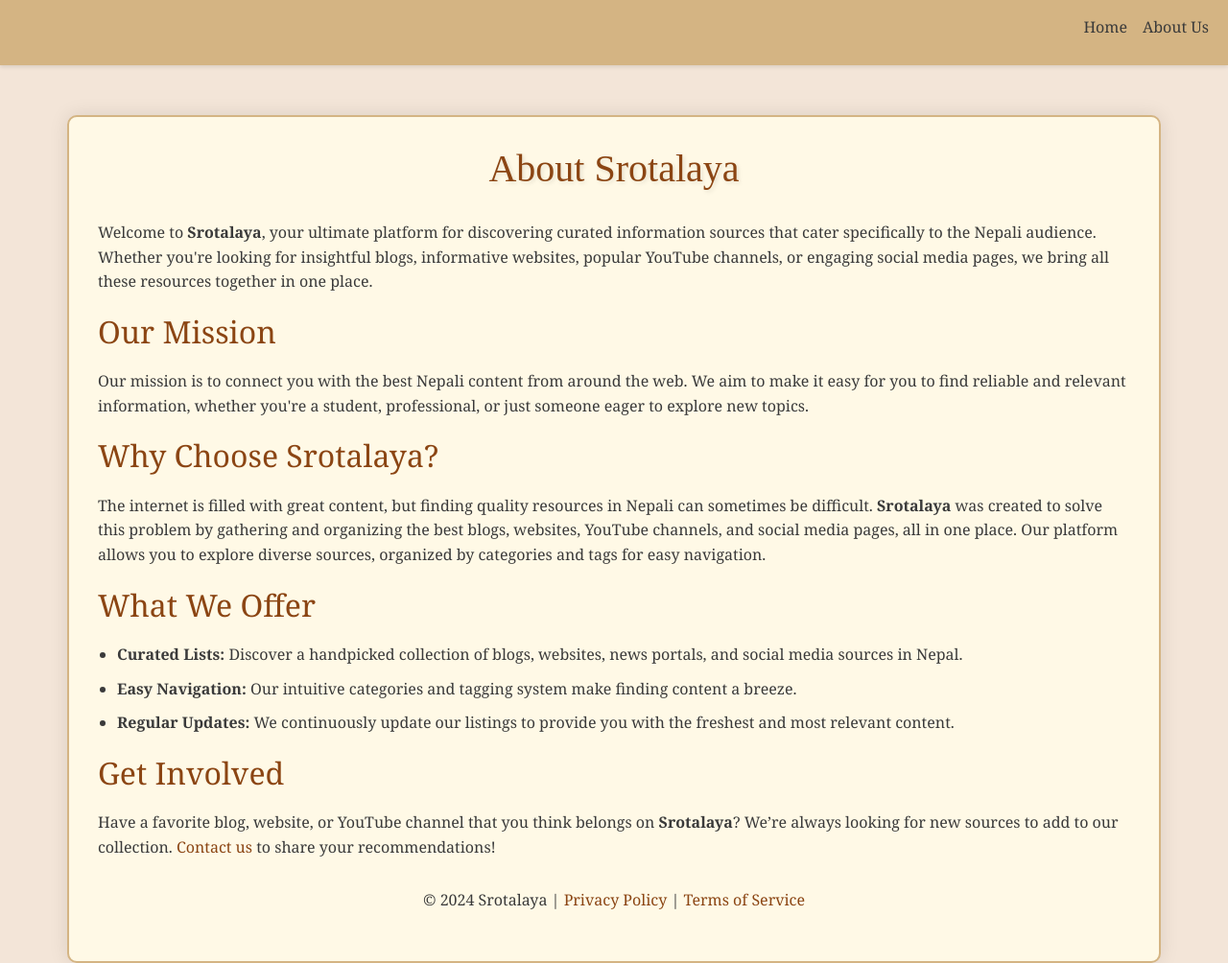
After one commit to sanjaykadel/srotalaya, a Django app: page /about in a window 1280 px wide. The commit adds this page. Shown: the whole page at 96% size. Run offline with Django 5.2, Linux system fonts and the light colour scheme; some libraries are stand-ins or nearby versions.

Commit message:
about us

```diff
--- a/core/server/urls.py
+++ b/core/server/urls.py
@@ -5,6 +5,8 @@ from . import views
 
 urlpatterns = [
     path('', views.index, name='index'),  # Home page
+    path('about', views.about, name='about'),  # about page
+    path('check', views.merge_duplicate_info_sources, name='index'),
     # path('', youtube_search_view, name='youtube_search'),
     # path('scrape-nepal-news/', views.scrape_nepal_news, name='scrape_nepal_news'),
 
--- a/core/server/views.py
+++ b/core/server/views.py
@@ -9,3 +9,45 @@ def index(request):
         'news_sources': info_sources,
         'category_choices': category_choices
     })
+
+
+def about(request):
+    return render(request, 'server/about.html')
+
+
+from django.shortcuts import render, get_object_or_404
+from .models import InfoSource
+from django.db.models import Q
+
+def merge_duplicate_info_sources(request):
+    # Fetch all InfoSource objects
+    all_sources = InfoSource.objects.all()
+
+    # Create a dictionary to track unique URLs and their corresponding entries
+    url_dict = {}
+
+    for source in all_sources:
+        # If the URL already exists in the dictionary
+        if source.url in url_dict:
+            existing_source = url_dict[source.url]
+
+            # Merge tags by combining both sets of tags, split by comma
+            existing_tags = set(existing_source.tags.split(','))
+            new_tags = set(source.tags.split(','))
+            merged_tags = ','.join(existing_tags.union(new_tags))
+
+            # Update the tags and category of the first entry
+            existing_source.tags = merged_tags
+            existing_source.category = source.category  # or keep the existing category
+
+            # Save the updated first entry
+            existing_source.save()
+
+            # Delete the redundant entry
+            source.delete()
+        else:
+            # Add the URL and source to the dictionary
+            url_dict[source.url] = source
+
+    # Render a success message or redirect
+    return render(request, 'server/index.html')
--- /dev/null
+++ b/core/templates/server/about.html
@@ -0,0 +1,157 @@
+<!DOCTYPE html>
+<html lang="en">
+<head>
+    <meta charset="UTF-8">
+    <meta name="viewport" content="width=device-width, initial-scale=1.0">
+    <meta name="description" content="Srotalaya is a platform that curates blogs, websites, YouTube channels, and social media sources for Nepali audiences.">
+    <meta name="keywords" content="Srotalaya, Nepali blogs, Nepali websites, Nepali YouTube channels, social media, Nepali news sources">
+    <meta name="author" content="Srotalaya Team">
+    <title>About Us | Srotalaya</title>
+    <link rel="stylesheet" href="https://cdnjs.cloudflare.com/ajax/libs/twitter-bootstrap/5.2.0/css/bootstrap.min.css">
+    <style>
+        body {
+            background-color: #f3e5d8;
+            font-family: 'Georgia', serif;
+            color: #3a3a3a;
+            padding-top: 70px; /* Added to accommodate fixed navbar */
+        }
+
+        .container {
+            background-color: #fff9e6;
+            border: 2px solid #d4b483;
+            border-radius: 10px;
+            padding: 30px;
+            margin-top: 50px;
+            box-shadow: 0 0 20px rgba(0,0,0,0.1);
+        }
+
+        h1 {
+            font-family: 'Playfair Display', serif;
+            color: #8b4513;
+            text-align: center;
+            margin-bottom: 30px;
+            text-shadow: 2px 2px 4px rgba(0,0,0,0.1);
+        }
+
+        h2 {
+            color: #8b4513;
+            margin-bottom: 20px;
+        }
+
+        p, ul {
+            margin-bottom: 20px;
+            line-height: 1.6;
+        }
+
+        ul {
+            list-style-type: disc;
+            padding-left: 20px;
+        }
+
+        li {
+            margin-bottom: 10px;
+        }
+
+        footer {
+            text-align: center;
+            margin-top: 30px;
+        }
+
+        a {
+            color: #8b4513;
+            text-decoration: none;
+        }
+
+        a:hover {
+            text-decoration: underline;
+        }
+
+        @media (max-width: 768px) {
+            .container {
+                padding: 15px;
+                margin-top: 20px;
+            }
+
+            h1 {
+                font-size: 24px;
+            }
+
+            h2 {
+                font-size: 18px;
+            }
+
+            p, ul {
+                font-size: 16px;
+            }
+        }
+
+        /* Navbar styles */
+        .navbar {
+            background-color: #d4b483;
+            box-shadow: 0 2px 4px rgba(0,0,0,0.1);
+        }
+        .navbar-brand {
+            font-family: 'Playfair Display', serif;
+            color: #3a3a3a !important;
+            font-weight: bold;
+        }
+        .navbar-nav .nav-link {
+            color: #3a3a3a !important;
+        }
+        .navbar-nav .nav-link:hover {
+            color: #8b4513 !important;
+        }
+    </style>
+</head>
+<body>
+    <!-- Navbar -->
+    <nav class="navbar navbar-expand-lg navbar-light fixed-top">
+        <div class="container-fluid">
+            <!-- <a class="navbar-brand" href="/">Srotalaya</a> -->
+            <button class="navbar-toggler" type="button" data-bs-toggle="collapse" data-bs-target="#navbarNav" aria-controls="navbarNav" aria-expanded="false" aria-label="Toggle navigation">
+                <span class="navbar-toggler-icon"></span>
+            </button>
+            <div class="collapse navbar-collapse" id="navbarNav">
+                <ul class="navbar-nav ms-auto">
+                    <li class="nav-item">
+                        <a class="nav-link" href="/">Home</a>
+                    </li>
+                    <li class="nav-item">
+                        <a class="nav-link" href="/about">About Us</a>
+                    </li>
+                    <!-- <li class="nav-item">
+                        <a class="nav-link" href="/contact">Contact</a>
+                    </li> -->
+                </ul>
+            </div>
+        </div>
+    </nav>
+
+    <div class="container">
+        <h1>About Srotalaya</h1>
+        <p>Welcome to <strong>Srotalaya</strong>, your ultimate platform for discovering curated information sources that cater specifically to the Nepali audience. Whether you're looking for insightful blogs, informative websites, popular YouTube channels, or engaging social media pages, we bring all these resources together in one place.</p>
+
+        <h2>Our Mission</h2>
+        <p>Our mission is to connect you with the best Nepali content from around the web. We aim to make it easy for you to find reliable and relevant information, whether you're a student, professional, or just someone eager to explore new topics.</p>
+
+        <h2>Why Choose Srotalaya?</h2>
+        <p>The internet is filled with great content, but finding quality resources in Nepali can sometimes be difficult. <strong>Srotalaya</strong> was created to solve this problem by gathering and organizing the best blogs, websites, YouTube channels, and social media pages, all in one place. Our platform allows you to explore diverse sources, organized by categories and tags for easy navigation.</p>
+
+        <h2>What We Offer</h2>
+        <ul>
+            <li><strong>Curated Lists:</strong> Discover a handpicked collection of blogs, websites, news portals, and social media sources in Nepal.</li>
+            <li><strong>Easy Navigation:</strong> Our intuitive categories and tagging system make finding content a breeze.</li>
+            <li><strong>Regular Updates:</strong> We continuously update our listings to provide you with the freshest and most relevant content.</li>
+        </ul>
+
+        <h2>Get Involved</h2>
+        <p>Have a favorite blog, website, or YouTube channel that you think belongs on <strong>Srotalaya</strong>? We’re always looking for new sources to add to our collection. <a href="/contact">Contact us</a> to share your recommendations!</p>
+
+        <footer>
+            <p>&copy; 2024 Srotalaya | <a href="/privacy-policy">Privacy Policy</a> | <a href="/terms">Terms of Service</a></p>
+        </footer>
+    </div>
+
+    <script src="https://cdnjs.cloudflare.com/ajax/libs/twitter-bootstrap/5.2.0/js/bootstrap.bundle.min.js"></script>
+</body>
+</html>
```
Also changed, not shown: core/templates/server/index.html (+64 -31 lines).
